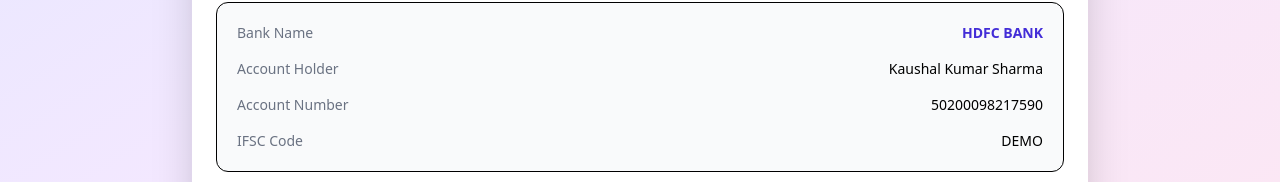
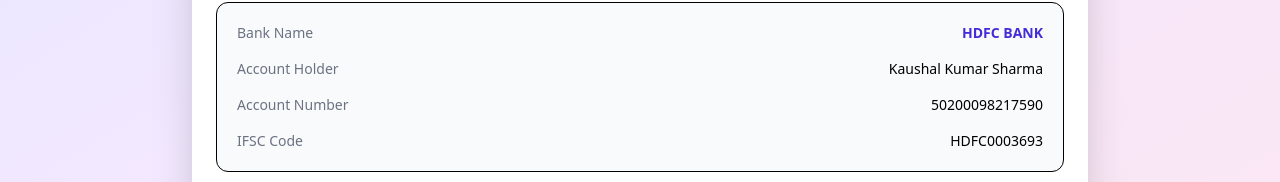
Before and after one commit to AnkitGig/Kamayakya, a React (Vite) app: page /payment in a window 1280 px wide. Shown: the part 618-800 px from the top of the page. Built offline with nearby package versions, Linux system fonts and the light colour scheme.

Commit message:
Add A HDFC IFC CODE

```diff
--- a/src/pages/Payment.jsx
+++ b/src/pages/Payment.jsx
@@ -63,7 +63,7 @@
 
               <div className="flex justify-between">
                 <span className="text-gray-500 text-sm">IFSC Code</span>
-                <span className="font-medium text-sm">DEMO</span>
+                <span className="font-medium text-sm">HDFC0003693</span>
               </div>
             </div>
 
```
